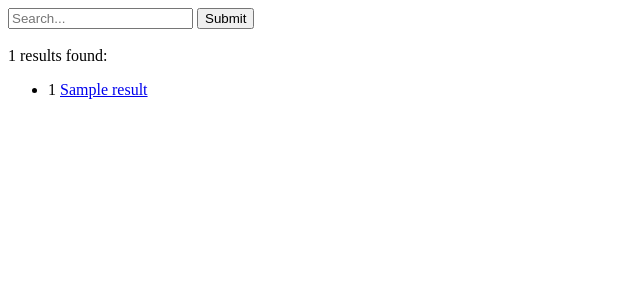
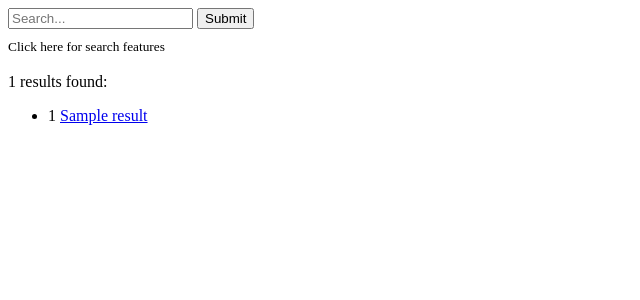
Before and after one commit to za-grad/otvoreni-akti, a Django app: template skupstina_django/skupstina/templates/skupstina/results.html in a window 1280 px wide. Shown: the top 300 px of the page, without its empty margins (0-640 px from the left). Run offline with Django 3.2, Linux system fonts and the light colour scheme; the template is opened without the code that fills it: most values are stand-ins (such as "Sample title", 1, 10 or a date in 2020).

Commit message:
Added explanation of search features

```diff
--- a/skupstina_django/skupstina/templates/skupstina/search.html
+++ b/skupstina_django/skupstina/templates/skupstina/search.html
@@ -1,11 +1,51 @@
 {% extends 'skupstina/base.html' %}
 
 {% block content %}
+
+    <style>
+        .collapsibleList {
+            padding-top: 10px;
+            font-size: smaller;
+        }
+
+        .collapsibleList input + * {
+            display: none;
+        }
+
+        .collapsibleList input:checked + * {
+            display: block;
+        }
+
+        .collapsibleList input {
+            display: none;
+        }
+
+        .collapsibleList label {
+            cursor: pointer;
+        }
+    </style>
+
+
     <section>
+
         <form method="get" action="{% url 'elastic_search_results' %}">
             <input type="text" name="q" id="q" placeholder="Search..." value="{{ request.GET.q }}"/>
             <button type="submit">Submit</button>
         </form>
+
+        <div class = collapsibleList>
+            <label for="search_features">Click here for search features</label>
+            <input type="checkbox" id="search_features" />
+            <ul>
+                <li>Use <strong>space</strong> between search terms to include all terms (similar to <strong>OR</strong>)<br>
+                    <em>Example: <strong>'Park Centar'</strong> will show results for 'Park' along with results for 'Centar'</em></li>
+                <li>Use <strong>AND</strong> before search terms that must also be included<br>
+                    <em>Example: <strong>'Park AND Centar'</strong> will show results for 'Park' that must also contain 'Centar'</em></li>
+                <li>Use <strong>NOT</strong> before search terms that must be excluded<br>
+                    <em>Example: <strong>'Park NOT Centar'</strong> will show results for 'Park' that must not contain 'Centar'</em></li>
+            </ul>
+        </div>
+
     </section>
 
     {% block search_results %}
```
